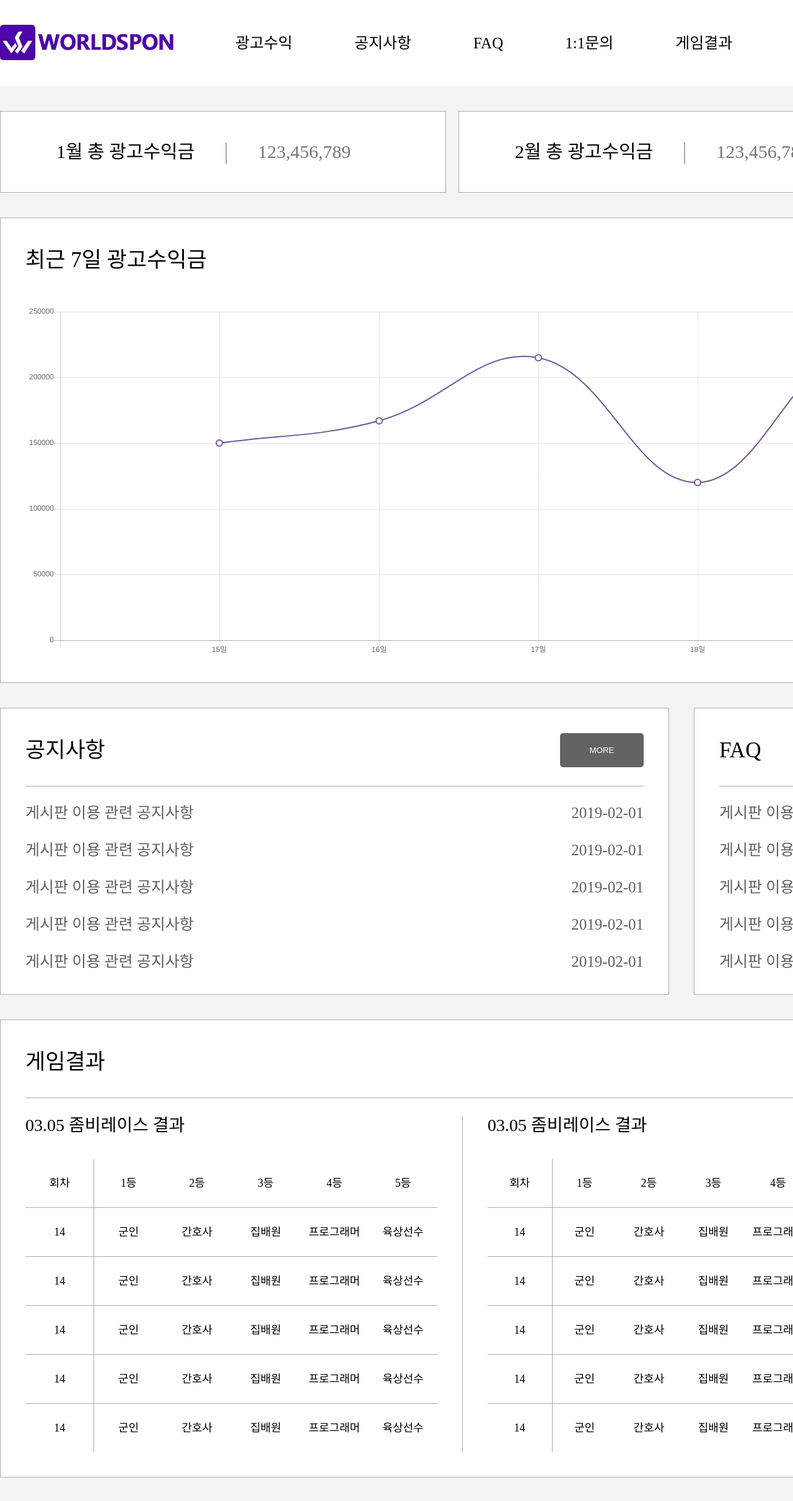
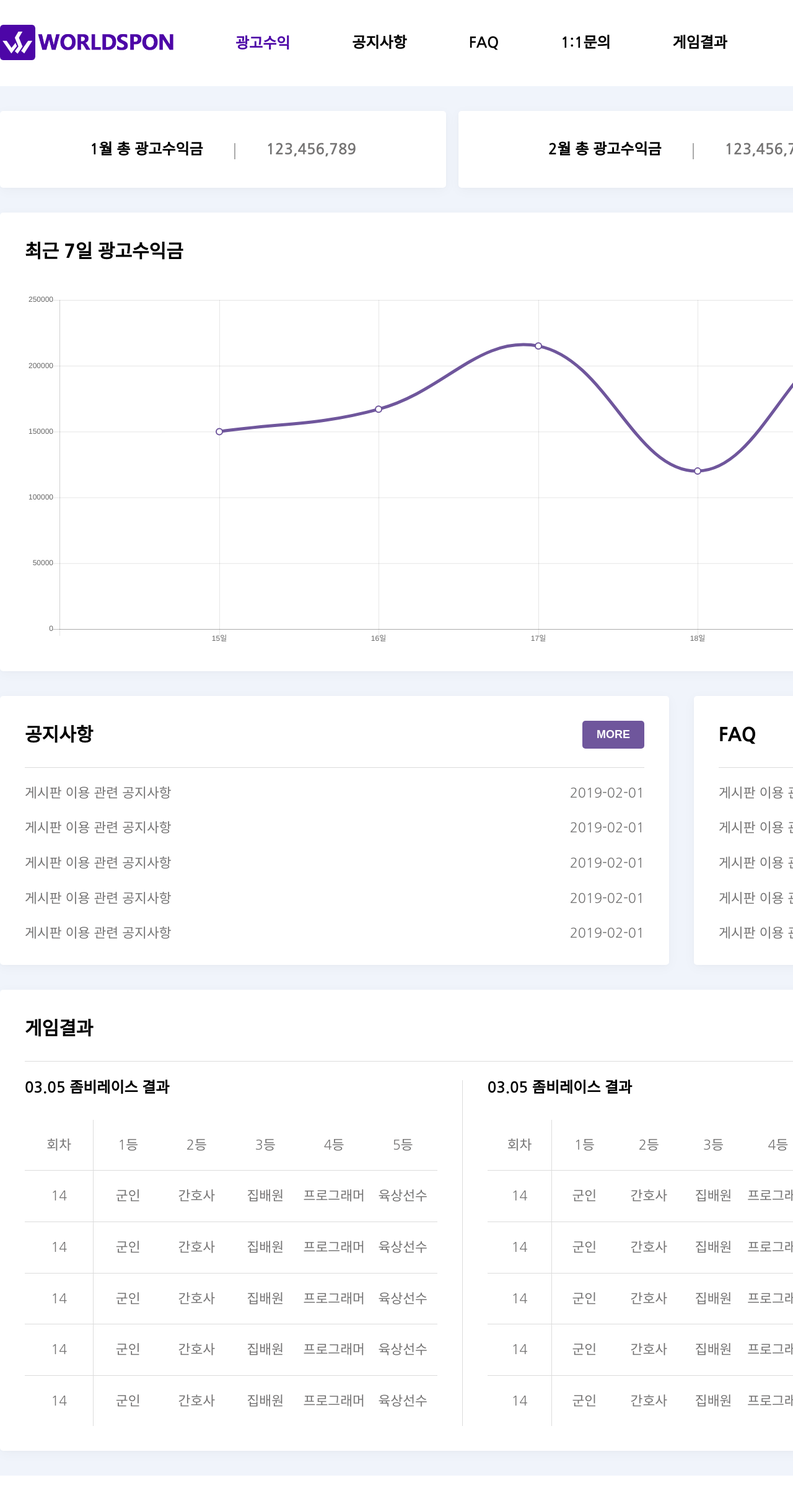
Before and after one commit to worldspon/jindo7, a plain HTML site: page index.html in a window 1280 px wide. Shown: the top 2422 px of the page at 62% size. After the commit the page ends 2381 px from the top, so only its background shows below. Drawn offline with Linux system fonts and the light colour scheme.

Commit message:
author: JJH | message : design 변경 예시

```diff
--- a/css/common.css
+++ b/css/common.css
@@ -1,23 +1,15 @@
 html, body {
     box-sizing: border-box;
     font-size: 12px;
-}
-
-.content-hl {
-    font-size: 35px;
-}
-
-.content-box-layout {
-    border: 1px solid #acacac;
-    background-color: white;
+    font-family: 'Nanum Gothic', sans-serif;
 }
 
 .border-right {
-    border-right: 1px solid #aaa;
+    border-right: 1px solid #dcdcdc;
 }
 
 .border-bottom {
-    border-bottom: 1px solid #aaa;
+    border-bottom: 1px solid #dcdcdc;
 }
 
 .pdt-30 {
@@ -40,15 +32,29 @@ html, body {
     padding: 40px;
 }
 
+.content-hl {
+    font-size: 2.5rem;
+    font-weight: 800;
+}
+
+.content-box-layout {
+    border: none;
+    border-radius: 5px;
+    box-shadow: 0 4px 20px 1px rgba(0, 0, 0, 0.03), 0 1px 4px rgba(0, 0, 0, 0.02);
+    background-color: white;
+}
+
 .more-btn {
-    width: 135px;
-    height:55px;
+    width: 100px;
+    height:45px;
     margin-left: auto;
     color: white;
     outline: none;
     border: none;
+    font-size: 1.5rem;
+    font-weight: 700;
     border-radius: 5px;
-    background-color: #636363;
+    background-color: #6f569c;
     cursor: pointer;
 }
 
@@ -81,7 +87,8 @@ header {
 
     nav ul li {
         margin-left: 100px;
-        font-size: 25px;
+        font-size: 2rem;
+        font-weight: 700;
     }
 
     .user-info {
@@ -91,12 +98,14 @@ header {
     }
 
     .user-name {
-        font-size: 25px;
+        font-size: 2rem;
+        font-weight: 800;
         margin-right: 20px;
     }
     .login-info {
         padding: 10px 20px;
-        font-size: 18px;
+        font-size: 1.5rem;
+        font-weight: 700;
         color: #707070;
         border: 1px solid #707070;
         border-radius: 5px;
@@ -108,5 +117,5 @@ main {
     grid-row: 2;
     width: 100%;
     padding: 40px 0px;
-    background-color: #f4f4f4;
+    background-color: #f0f4fb;
 }
--- a/css/login.css
+++ b/css/login.css
@@ -75,7 +75,7 @@ html, body {
         height: 50px;
         box-sizing: border-box;
         -webkit-appearance: none;
-        border: 1px solid #3cd5f6;
+        border: 1px solid #1abbef;
         -webkit-border-radius: 3px;
         border-radius: 3px;
     }
@@ -96,7 +96,7 @@ html, body {
     }
     .submit-input{
         margin-bottom: 20px;
-        background-color: #3cd5f6;
+        background-color: #1abbef;
         font-size: 2rem;
         color:white;
         cursor: pointer;
--- a/css/style.css
+++ b/css/style.css
@@ -33,15 +33,18 @@ main {
     .profit-content {
         display: flex;
         align-items: center;
-        font-size: 30px;
-        padding: 50px 90px;
+        justify-content: center;
+        font-size: 2rem;
+        padding: 50px 0px;
+        font-weight: 700;
     }
 
     .profit-left {
+        font-weight: 700;
     }
 
     .profit-right {
-        color: #777;
+        color: #757474;
     }
 
     .profit-left::after {
@@ -123,8 +126,8 @@ main {
 /* common board content start */
     .board-content {
         display: flex;
-        font-size: 25px;
-        color: #606060;
+        font-size: 1.8rem;
+        color: #757474;
     }
     .board-content-date {
         margin-left: auto;
@@ -184,7 +187,8 @@ main {
     .game-table-header {
         grid-column: 1;
         grid-row: 1;
-        font-size: 28px;
+        font-size: 2rem;
+        font-weight: 700;
     }
 
     .game-table-content {
@@ -194,22 +198,21 @@ main {
 
     .game-table-content {
         text-align: center;
-        font-size: 18px;
+        font-size: 1.8rem;
+        color: #757474;
     }
 
-    .game-table-content .row:not(:last-child) {
-        border-bottom: 1px solid #aaa;
+    .game-table-content .game-table-row:not(:last-child) {
+        border-bottom: 1px solid #dcdcdc;
     }
 
-table th {
-    width: 16.66%
-}
-
-table tr > * {
-    padding: 30px 0px;
-}
+    .game-table-row > * {
+        width:16.66%;
+        padding: 30px 0px;
+    }
 
 
-.col {
-    border-right: 1px solid #aaa;
-}
+
+    .col {
+        border-right: 1px solid #dcdcdc;
+    }
--- a/index.html
+++ b/index.html
@@ -4,6 +4,7 @@
     <meta charset="UTF-8">
     <meta name="viewport" content="width=device-width, initial-scale=1.0">
     <meta http-equiv="X-UA-Compatible" content="ie=edge">
+    <link href="https://fonts.googleapis.com/css?family=Nanum+Gothic:400,700,800&amp;subset=korean" rel="stylesheet">
     <link rel="stylesheet" href="./css/reset.css">
     <link rel="stylesheet" href="./css/common.css">
     <link rel="stylesheet" href="./css/style.css">
@@ -18,7 +19,7 @@
             <nav>
                 <ul>
                     <li>
-                        <a>광고수익</a>
+                        <a style="color:#4d06a7; font-weight:800;">광고수익</a>
                     </li>
                     <li>
                         <a>공지사항</a>
@@ -138,7 +139,7 @@
                             <h3>03.05 좀비레이스 결과</h3>
                         </div>
                         <table class='game-table-content'>
-                            <tr class='row'>
+                            <tr class='game-table-row'>
                                 <th class='col'>회차</th>
                                 <th>1등</th>
                                 <th>2등</th>
@@ -146,7 +147,7 @@
                                 <th>4등</th>
                                 <th>5등</th>
                             </tr>
-                            <tr class='row'>
+                            <tr class='game-table-row'>
                                 <th class='col'>14</th>
                                 <td>군인</td>
                                 <td>간호사</td>
@@ -154,7 +155,7 @@
                                 <td>프로그래머</td>
                                 <td>육상선수</td>
                             </tr>
-                            <tr class='row'>
+                            <tr class='game-table-row'>
                                 <th class='col'>14</th>
                                 <td>군인</td>
                                 <td>간호사</td>
@@ -162,7 +163,7 @@
                                 <td>프로그래머</td>
                                 <td>육상선수</td>
                             </tr>
-                            <tr class='row'>
+                            <tr class='game-table-row'>
                                 <th class='col'>14</th>
                                 <td>군인</td>
                                 <td>간호사</td>
@@ -170,7 +171,7 @@
                                 <td>프로그래머</td>
                                 <td>육상선수</td>
                             </tr>
-                            <tr class='row'>
+                            <tr class='game-table-row'>
                                 <th class='col'>14</th>
                                 <td>군인</td>
                                 <td>간호사</td>
@@ -178,7 +179,7 @@
                                 <td>프로그래머</td>
                                 <td>육상선수</td>
                             </tr>
-                            <tr class='row'>
+                            <tr class='game-table-row'>
                                 <th class='col'>14</th>
                                 <td>군인</td>
                                 <td>간호사</td>
@@ -193,7 +194,7 @@
                             <h3>03.05 좀비레이스 결과</h3>
                         </div>
                         <table class='game-table-content'>
-                            <tr class='row'>
+                            <tr class='game-table-row'>
                                 <th class='col'>회차</th>
                                 <th>1등</th>
                                 <th>2등</th>
@@ -201,7 +202,7 @@
                                 <th>4등</th>
                                 <th>5등</th>
                             </tr>
-                            <tr class='row'>
+                            <tr class='game-table-row'>
                                 <th class='col'>14</th>
                                 <td>군인</td>
                                 <td>간호사</td>
@@ -209,7 +210,7 @@
                                 <td>프로그래머</td>
                                 <td>육상선수</td>
                             </tr>
-                            <tr class='row'>
+                            <tr class='game-table-row'>
                                 <th class='col'>14</th>
                                 <td>군인</td>
                                 <td>간호사</td>
@@ -217,7 +218,7 @@
                                 <td>프로그래머</td>
                                 <td>육상선수</td>
                             </tr>
-                            <tr class='row'>
+                            <tr class='game-table-row'>
                                 <th class='col'>14</th>
                                 <td>군인</td>
                                 <td>간호사</td>
@@ -225,7 +226,7 @@
                                 <td>프로그래머</td>
                                 <td>육상선수</td>
                             </tr>
-                            <tr class='row'>
+                            <tr class='game-table-row'>
                                 <th class='col'>14</th>
                                 <td>군인</td>
                                 <td>간호사</td>
@@ -233,7 +234,7 @@
                                 <td>프로그래머</td>
                                 <td>육상선수</td>
                             </tr>
-                            <tr class='row'>
+                            <tr class='game-table-row'>
                                 <th class='col'>14</th>
                                 <td>군인</td>
                                 <td>간호사</td>
@@ -248,7 +249,7 @@
                             <h3>03.05 좀비레이스 결과</h3>
                         </div>
                         <table class='game-table-content'>
-                            <tr class='row'>
+                            <tr class='game-table-row'>
                                 <th class='col'>회차</th>
                                 <th>1등</th>
                                 <th>2등</th>
@@ -256,7 +257,7 @@
                                 <th>4등</th>
                                 <th>5등</th>
                             </tr>
-                            <tr class='row'>
+                            <tr class='game-table-row'>
                                 <th class='col'>14</th>
                                 <td>군인</td>
                                 <td>간호사</td>
@@ -264,7 +265,7 @@
                                 <td>프로그래머</td>
                                 <td>육상선수</td>
                             </tr>
-                            <tr class='row'>
+                            <tr class='game-table-row'>
                                 <th class='col'>14</th>
                                 <td>군인</td>
                                 <td>간호사</td>
@@ -272,7 +273,7 @@
                                 <td>프로그래머</td>
                                 <td>육상선수</td>
                             </tr>
-                            <tr class='row'>
+                            <tr class='game-table-row'>
                                 <th class='col'>14</th>
                                 <td>군인</td>
                                 <td>간호사</td>
@@ -280,7 +281,7 @@
                                 <td>프로그래머</td>
                                 <td>육상선수</td>
                             </tr>
-                            <tr class='row'>
+                            <tr class='game-table-row'>
                                 <th class='col'>14</th>
                                 <td>군인</td>
                                 <td>간호사</td>
@@ -288,7 +289,7 @@
                                 <td>프로그래머</td>
                                 <td>육상선수</td>
                             </tr>
-                            <tr class='row'>
+                            <tr class='game-table-row'>
                                 <th class='col'>14</th>
                                 <td>군인</td>
                                 <td>간호사</td>
--- a/js/main.js
+++ b/js/main.js
@@ -20,7 +20,7 @@ let myChart = new Chart(ctx, {
 			],
 			fill: false,
             borderColor: '#6f569c',
-			borderWidth: 2,
+			borderWidth: 5,
 			pointBorderWidth: 2,
 			pointBackgroundColor: 'white',
 			pointRadius: 5
```
